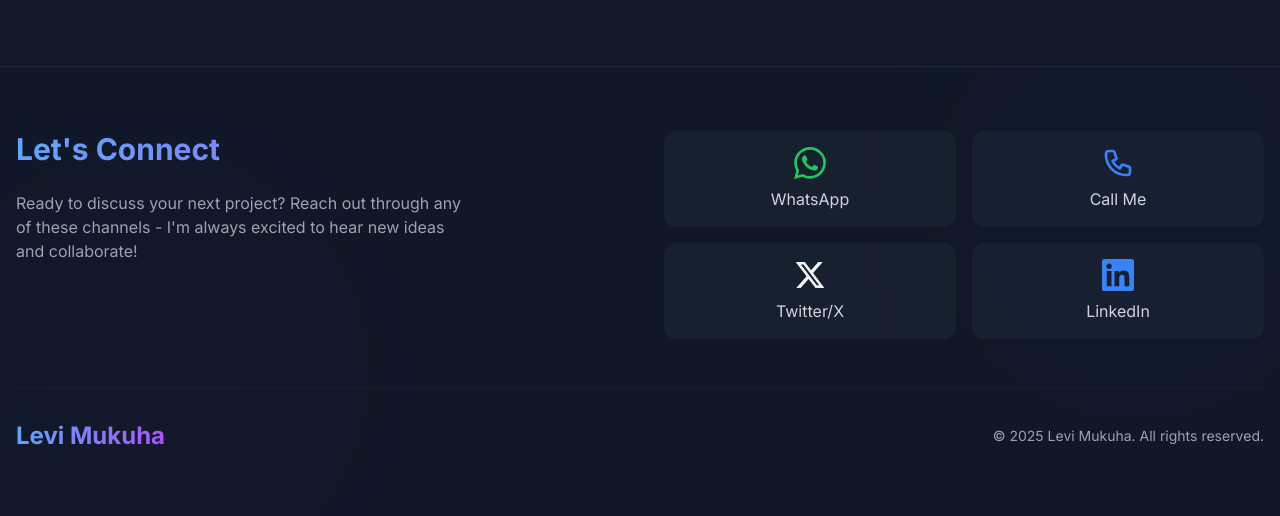
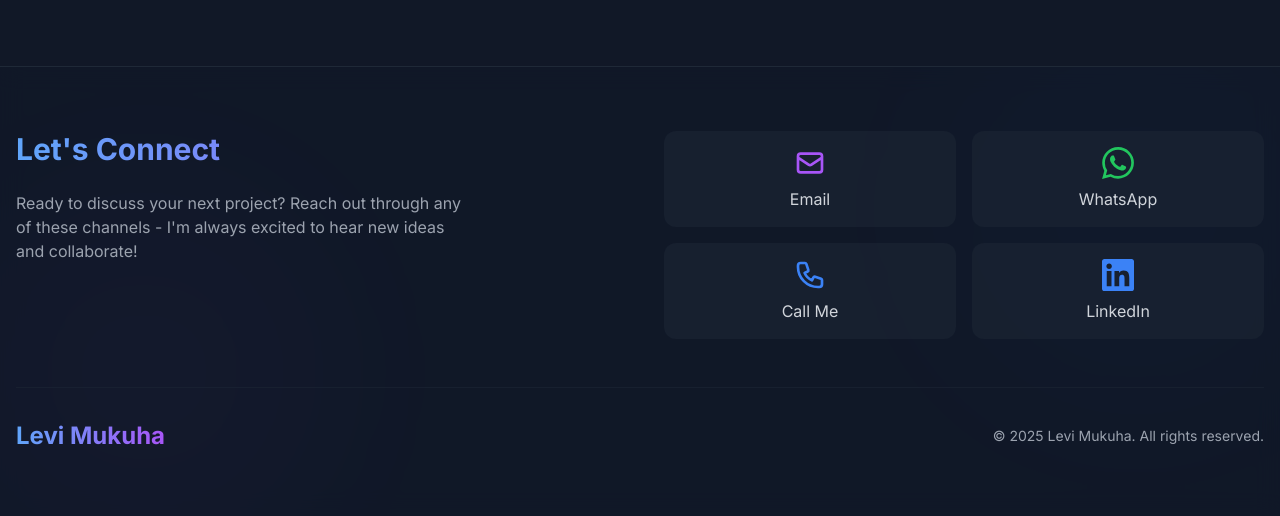
Before and after one commit to Levi-LMN/Probable-enigma, a Flask app: page / in a window 1280 px wide. Shown: the part 878-1394 px from the top of the page. Run offline with Flask 3, Linux system fonts and the light colour scheme; some libraries are stand-ins or nearby versions.

```diff
--- a/templates/base.html
+++ b/templates/base.html
@@ -159,6 +159,18 @@
 
                 <!-- Right column - Contact grid -->
                 <div class="grid grid-cols-2 gap-4">
+                    <!-- Email - NEW ADDITION -->
+                    <a href="mailto:Levimukuha@gmail.com"
+                       class="group relative p-4 bg-gray-800/50 rounded-xl hover:bg-gray-700/50 transition-all duration-300 overflow-hidden">
+                        <div class="absolute inset-0 bg-gradient-to-r from-purple-500/10 to-purple-500/0 opacity-0 group-hover:opacity-100 transition-opacity duration-300"></div>
+                        <div class="relative flex flex-col items-center text-center space-y-2">
+                            <svg class="w-8 h-8 text-purple-500" fill="none" stroke="currentColor" viewBox="0 0 24 24">
+                                <path stroke-linecap="round" stroke-linejoin="round" stroke-width="2" d="M3 8l7.89 5.26a2 2 0 002.22 0L21 8M5 19h14a2 2 0 002-2V7a2 2 0 00-2-2H5a2 2 0 00-2 2v10a2 2 0 002 2z"/>
+                            </svg>
+                            <span class="text-gray-300 group-hover:text-white transition-colors duration-300">Email</span>
+                        </div>
+                    </a>
+
                     <!-- WhatsApp -->
                     <a href="https://wa.me/+254748778517?text=Hello%20Levi,%20I'm%20interested%20in%20your%20services!"
                        class="group relative p-4 bg-gray-800/50 rounded-xl hover:bg-gray-700/50 transition-all duration-300 overflow-hidden">
@@ -180,18 +192,6 @@
                                 <path stroke-linecap="round" stroke-linejoin="round" stroke-width="2" d="M3 5a2 2 0 012-2h3.28a1 1 0 01.948.684l1.498 4.493a1 1 0 01-.502 1.21l-2.257 1.13a11.042 11.042 0 005.516 5.516l1.13-2.257a1 1 0 011.21-.502l4.493 1.498a1 1 0 01.684.949V19a2 2 0 01-2 2h-1C9.716 21 3 14.284 3 6V5z"/>
                             </svg>
                             <span class="text-gray-300 group-hover:text-white transition-colors duration-300">Call Me</span>
-                        </div>
-                    </a>
-
-                    <!-- Twitter/X -->
-                    <a href="https://twitter.com/Levi-LMN"
-                       class="group relative p-4 bg-gray-800/50 rounded-xl hover:bg-gray-700/50 transition-all duration-300 overflow-hidden">
-                        <div class="absolute inset-0 bg-gradient-to-r from-gray-500/10 to-gray-500/0 opacity-0 group-hover:opacity-100 transition-opacity duration-300"></div>
-                        <div class="relative flex flex-col items-center text-center space-y-2">
-                            <svg class="w-8 h-8" fill="currentColor" viewBox="0 0 24 24">
-                                <path d="M18.244 2.25h3.308l-7.227 8.26 8.502 11.24H16.17l-5.214-6.817L4.99 21.75H1.68l7.73-8.835L1.254 2.25H8.08l4.713 6.231zm-1.161 17.52h1.833L7.084 4.126H5.117z"/>
-                            </svg>
-                            <span class="text-gray-300 group-hover:text-white transition-colors duration-300">Twitter/X</span>
                         </div>
                     </a>
 
```
